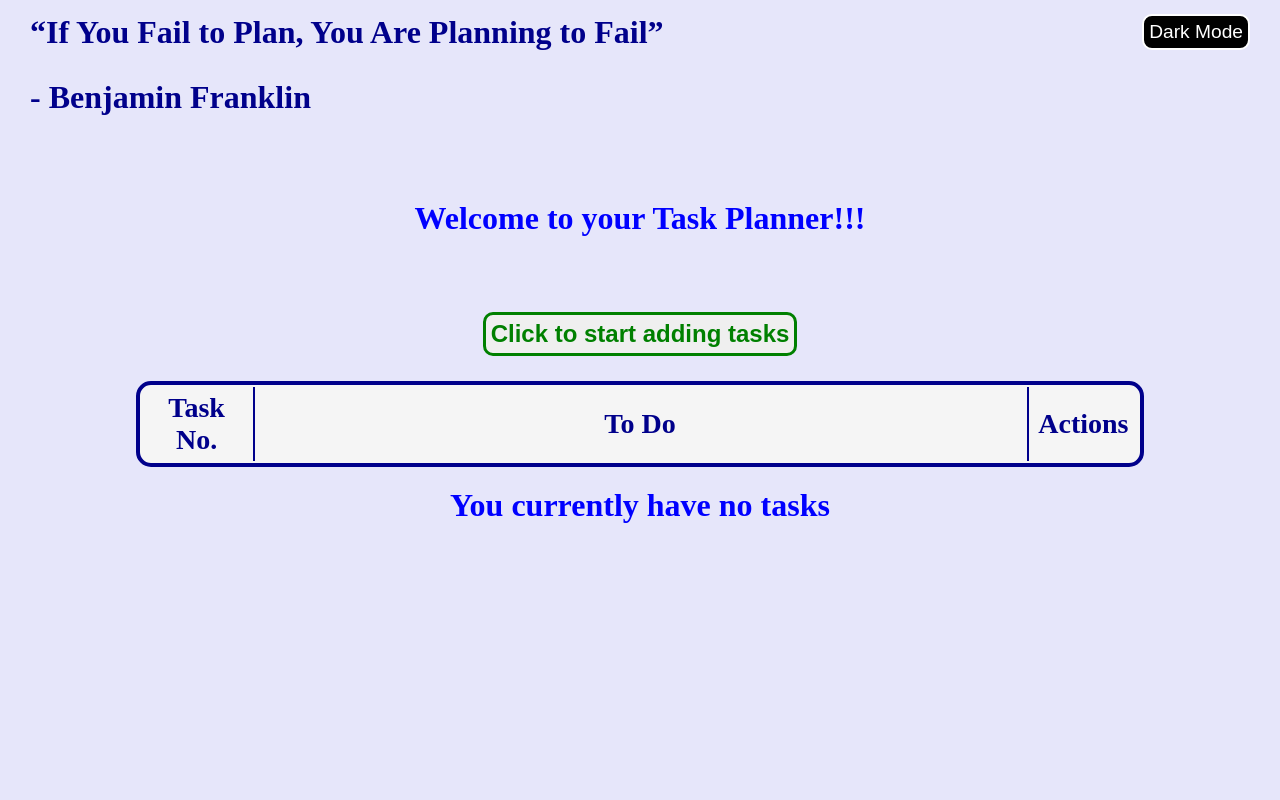
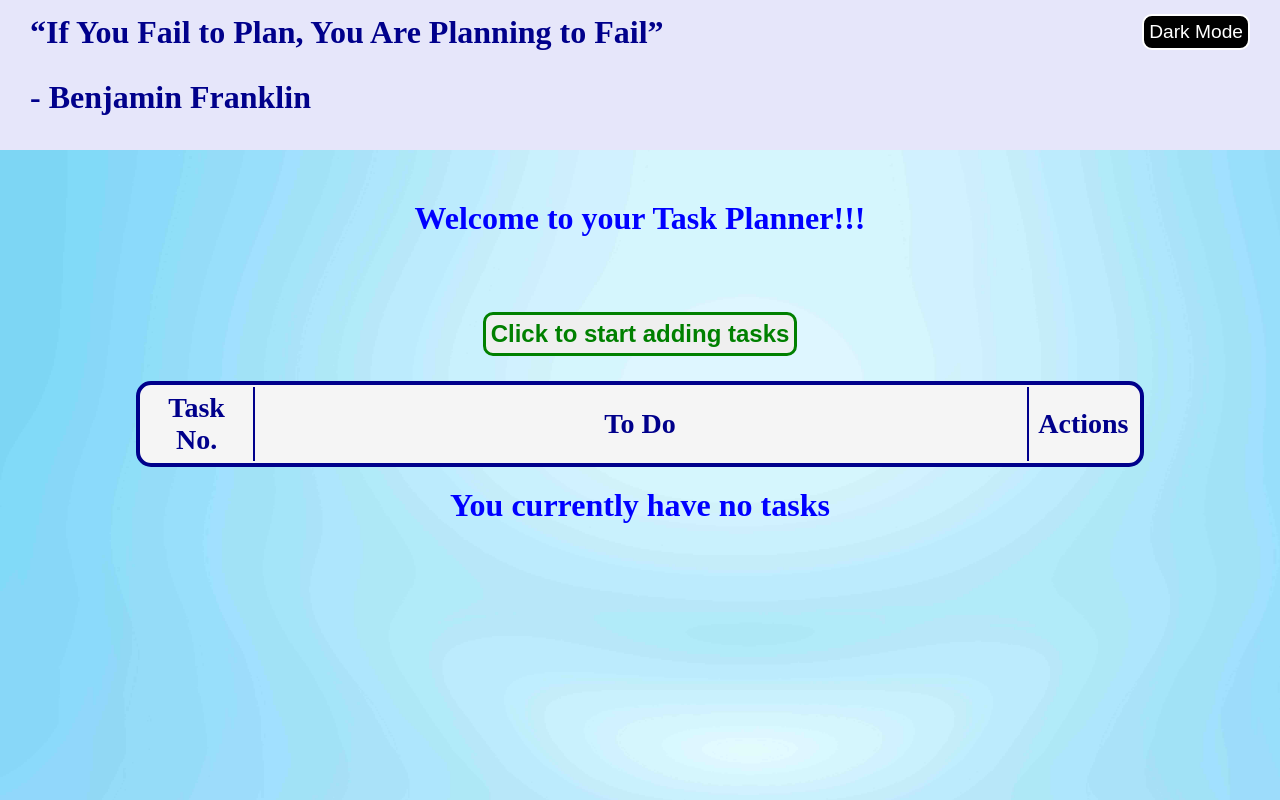
Before and after one commit to AbhilashAynipully/plan-your-tasks, a plain HTML site: page index.html in a window 1280 px wide. Shown: the top 800 px of the page. Drawn offline with Linux system fonts and the light colour scheme.

Commit message:
Add new image for background

```diff
--- a/assets/css/style.css
+++ b/assets/css/style.css
@@ -58,7 +58,7 @@ body {
 /*main section*/
 
 #main-outer {
-    background:url(assets/images/light.jpg);
+    background:url(/assets/images/light.jpg);
     background-size: cover;
     min-height: 750px;
     width: 100%;
```
